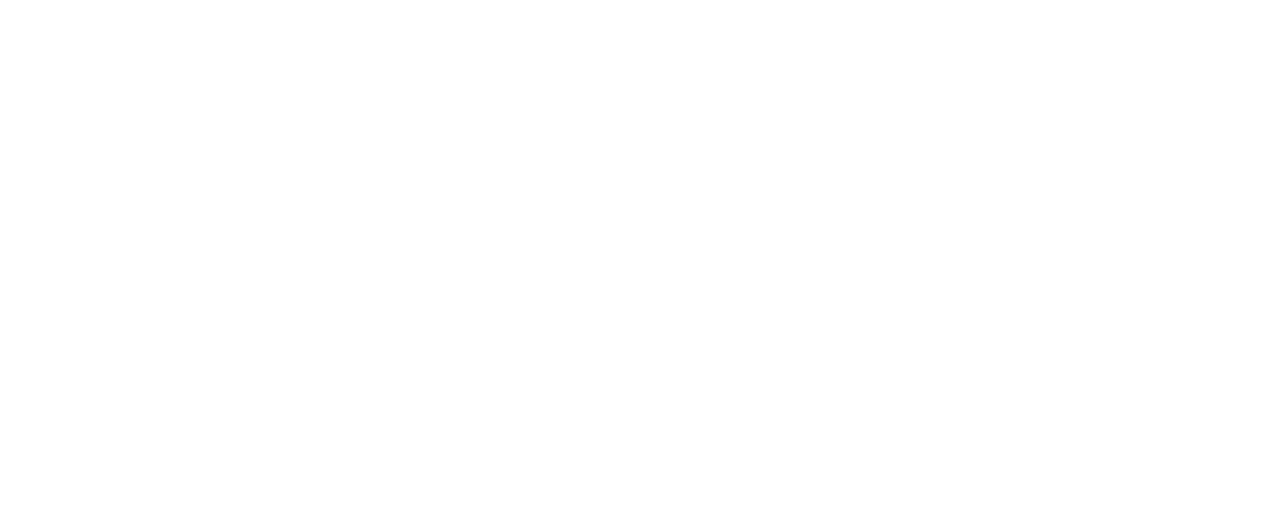
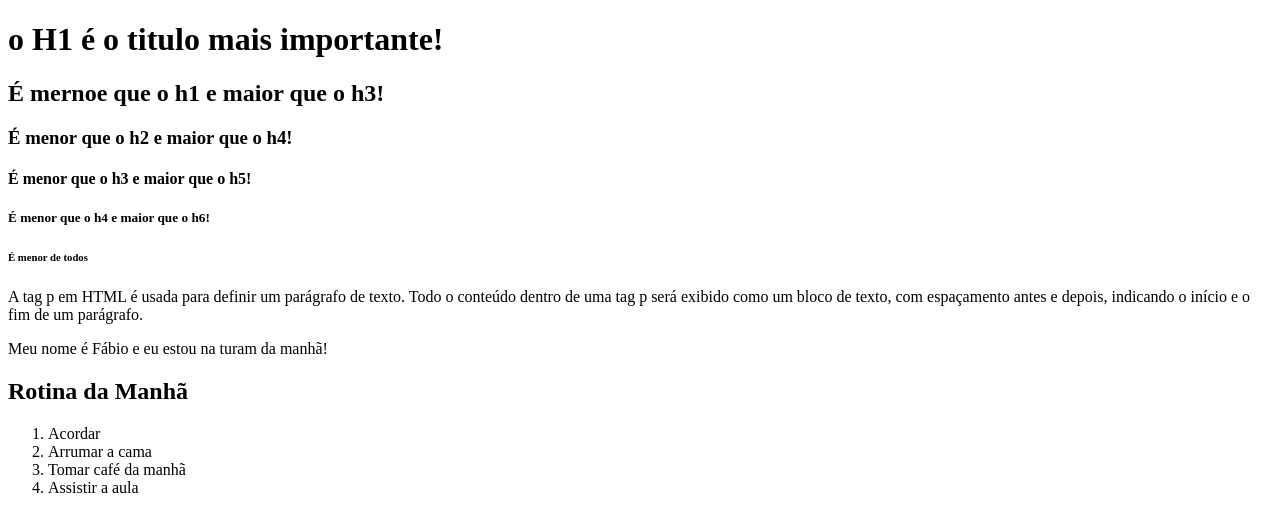
Before and after one commit to F4BIIO/CursoFullStack, a plain HTML site: page index.html in a window 1280 px wide. Drawn offline with Linux system fonts and the light colour scheme.

Commit message:
Update index.html

```diff
--- a/index.html
+++ b/index.html
@@ -3,9 +3,29 @@
 <head>
     <meta charset="UTF-8">
     <meta name="viewport" content="width=device-width, initial-scale=1.0">
-    <title>Document</title>
+    <title>Introdução ao HTML</title>
 </head>
 <body>
+    <h1>o H1 é o titulo mais importante!</h1>
+    <h2>É mernoe que o h1 e maior que o h3!</h2>
+    <h3>É menor que o h2 e maior que o h4!</h3>
+    <h4>É menor que o h3 e maior que o h5!</h4>
+    <h5>É menor que o h4 e maior que o h6!</h5>
+    <h6>É menor de todos</h6>
 
+    <p>
+        A tag p em HTML é usada para definir um parágrafo de texto. Todo o conteúdo dentro de uma tag p será exibido como um bloco de texto, com espaçamento antes e depois, indicando o início e o fim de um parágrafo.
+    </p>
+    <p>Meu nome é Fábio e eu estou na turam da manhã!</p>
+
+    <h2>Rotina da Manhã</h2>
+
+    <ol>
+        <li>Acordar</li>
+        <li>Arrumar a cama</li>
+        <li>Tomar café da manhã</li>
+        <li>Assistir a aula</li>
+
+    </ol>
 </body>
 </html>
```
